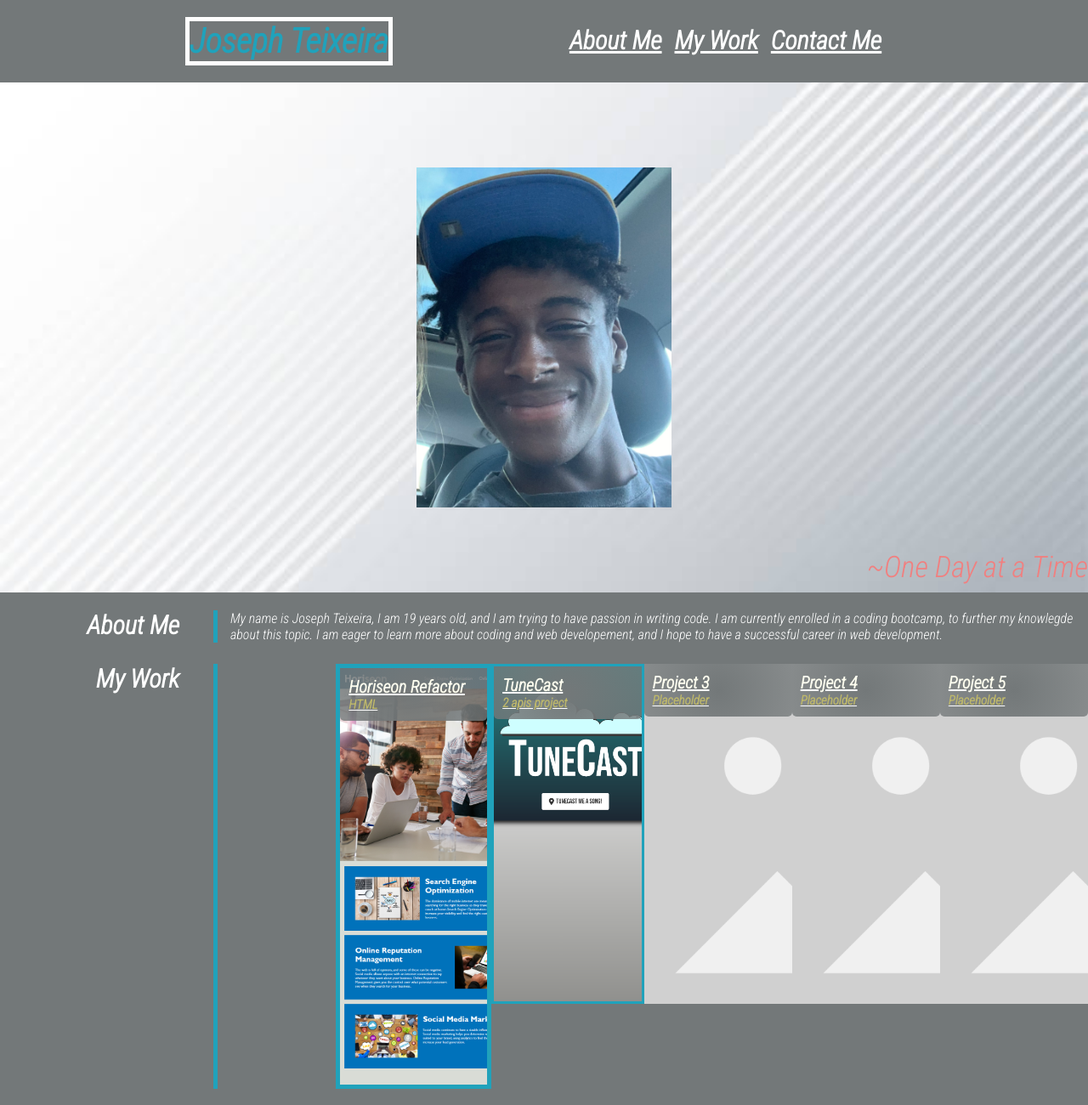
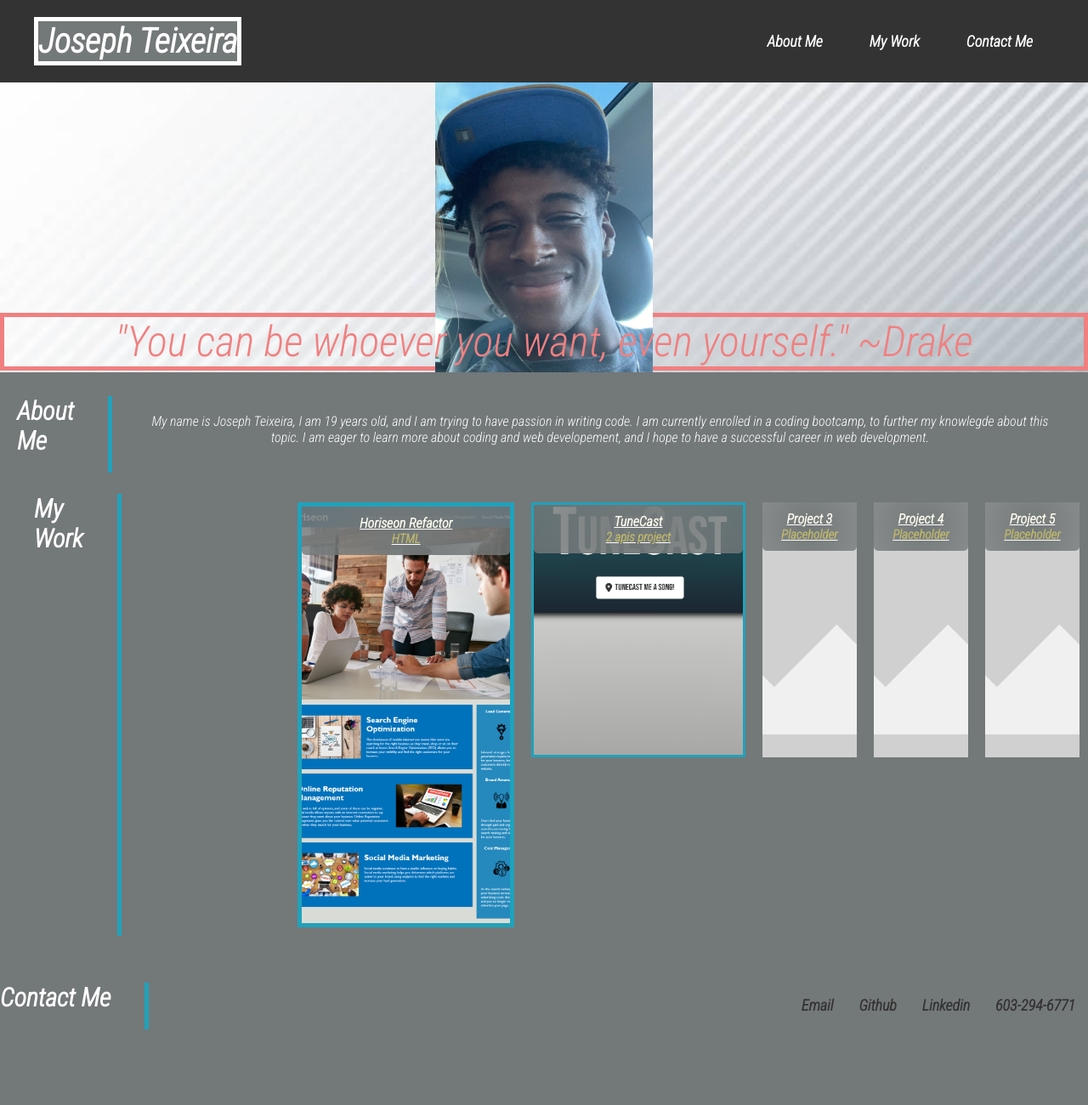
Before and after one commit to jotex11/portfolio-challenge, a plain HTML site: page index.html in a window 1280 px wide. Shown: the top 1300 px of the page at 85% size. After the commit the page ends 1241 px from the top, so only its background shows below. Drawn offline with Linux system fonts and the light colour scheme.

Commit message:
made adjustments to css

```diff
--- a/assets/css/style.css
+++ b/assets/css/style.css
@@ -23,23 +23,29 @@ body {
 
 /*header styling*/
 header {
-    background-color: var(--first);
+    background-color: #333;
+    padding: 20px;
     display: flex;
     flex-wrap: wrap;
-    justify-content:space-evenly;
+    justify-content:space-between;
+    align-items: center;
     padding: 20px;
 }
 
 header div {
     box-shadow: 3px rgba(0, 0, 0);
+    display: flex;
+    flex-direction: column;
+    align-items: center;
 }
 
 header h1 {
-    color: var(--second);
+    color: #fff;
     font-size: 40px;
     font-weight: bold;
     background-color: var(--first);
     border: 5px solid var(--third);
+    margin-left: 20px;
 }
 
 header nav {
@@ -48,23 +54,30 @@ margin: 10px;
 
 header nav ul {
     display: flex;
+    list-style-type: none;
     flex-wrap: wrap;
-    justify-content: space-between;
+    justify-content: center;
     align-items: center;
     list-style: none;
 }
 
+header nav ul li {
+margin: 0 20px;
+}
+
 header nav ul li a {
-    font-size: 30px;
+    font-size: 18px;
     margin: 10px 15px 0px 0px ;
     font-weight: bold;
-    color: var(--third);
+    color: #fff;
+    text-decoration: none;
+    transition: color 0.3s, background-color 0.3s;
 }
 
 header nav ul li a:hover {
-    background: var(--second);
-    color: var(--third);
-    border-radius: 15px;
+    background: #20a2bb;
+    color: #fff;
+    border-radius: 5px;
 }
 /*header styling end*/
 
@@ -77,10 +90,12 @@ header nav ul li a:hover {
     display: flex;
     align-items: center;
     justify-content: space-around;
+    height: auto;
 }
 
 .hero img {
-    height: 400px;
+    height: auto;
+    max-width: 20%;
 }
 
 .project-label p {
@@ -89,12 +104,15 @@ header nav ul li a:hover {
 }
 
 .subtitle {
-    font-size: 100px;
+    font-size: 50px;
     display: flex;
-    justify-content: end;
-    text-align: right;
+    justify-content: center;
+    align-items: center;
+    text-align: center;
     color: lightcoral;
-    margin-top: -50px;
+    margin-top: -70px;
+    border: 5px solid ;
+
 
 }
 
@@ -107,14 +125,15 @@ font-size: 35px;
 .title {
     border-right: 5px solid var(--second);
     min-height: 100%;
-    text-align: right;
+    text-align: left;
     padding-right: 40px;
-    min-width: 20%;
-    max-width: 20%;
+    min-width: auto;
+    max-width: auto;
 }
 
 .title h2 {
     font-size: 48px;
+    margin-bottom: 20px;
 }
 /*title styling end*/
 
@@ -122,15 +141,20 @@ font-size: 35px;
 .about-me {
     display: flex;
     justify-content: space-between;
-    align-items: stretch;
+    flex-direction: row;
+    text-align: center;
+    align-items: flex-start;
     padding-top: 30px;
+    font-size: 36px;
+    margin-left: 20px;
 }
 
 .about-me p {
-    font-size: 50px;
+    font-size: 18px;
     padding: 0px 35px;
     line-height: 100%;
     width: auto;
+    margin: 20px;
 }
 /*about me styling end*/
 
@@ -138,8 +162,11 @@ font-size: 35px;
 .my-work {
     padding: 25px 0px;
     display: flex;
-    justify-content: space-between;
+    justify-content: space-around;
     line-height: normal;
+    font-size: 36px;
+    text-align: center;
+    margin-left: 20px;
 }
 
 .my-work h2 {
@@ -162,29 +189,34 @@ font-size: 35px;
 
 .project-label {
     /* background-color: var(--first); */
-    color: var(--third);
-    font-weight: bolder;
+    color: #fff;
+    background-color: #333;
+    font-weight: bold;
+    text-align: center;
     padding: 10px;
     background: rgb(115,120,121);
     background: radial-gradient(circle, rgba(115,120,121,1) 0%, rgba(117,122,123,0.80) 100%);
     border-radius: 0 0 5px 5px;
 }
 .project-label h3 {
-    font-size: 20px;
+    font-size: 16px;
     font-weight: bolder;
     color: ivory;
 }
 
 .project {
     background-size: cover;
-    width: 100%;
-    height: 400px;
+    background-position: center;
+    width: 45%;
+    height: 300px;
+    margin: 10px;
     color: var(--third);
     background-color: var(--first);
+    transition: transform 0.3s ease;
 }
 
 .project:hover {
-    opacity: 75%;
+    transform: scale(1.1);
 }
 
 .project-label:hover {
@@ -245,6 +277,12 @@ footer {
     width: 100%;
 }
 
+.contact-me {
+text-align: center;
+font-size: 36px;
+margin-left: 20px;
+}
+
 footer ul {
     display: flex;
     list-style: none;
@@ -257,20 +295,21 @@ footer ul {
 
 footer ul li {
     font-weight: bold;
+    margin: 10px;
 }
 
 footer ul li a {
     text-decoration: none;
-    color: darkkhaki;
+    color: #333;
     padding: 5px;
     font-weight: bold;
-    font-size: 40px;
-    text-decoration: underline;
+    font-size: 18px;
+    text-decoration: none;
 }
 
 footer ul li a:hover {
-    background: var(--second);
-    color: var(--third);
+    background-color: #fff;
+    color: #20a2bb;
     border-radius: 10px;
 }
 /*footer styling end*/
@@ -279,7 +318,10 @@ footer ul li a:hover {
 @media screen and (max-width: 768px) {
     .subtitle {
         font-size: 30px;
-        padding-right: 15px;
+        padding-right: 10px;
+        margin-top: -50px;
+        border: 1px solid;
+
     }
 }
 
--- a/index.html
+++ b/index.html
@@ -30,7 +30,9 @@
             <img src="assets/images/proiflepic.jpeg" alt="Image of Joseph">
         </div>
         <div class="subtitle">
-            <span class="span-background">~One Day at a Time</span>
+            <blockquote>"You can be whoever you want,
+                even yourself." ~Drake
+            </blockquote>
         </div>
     </section>
     <main>
```
Also changed, not shown: 2 other files.
